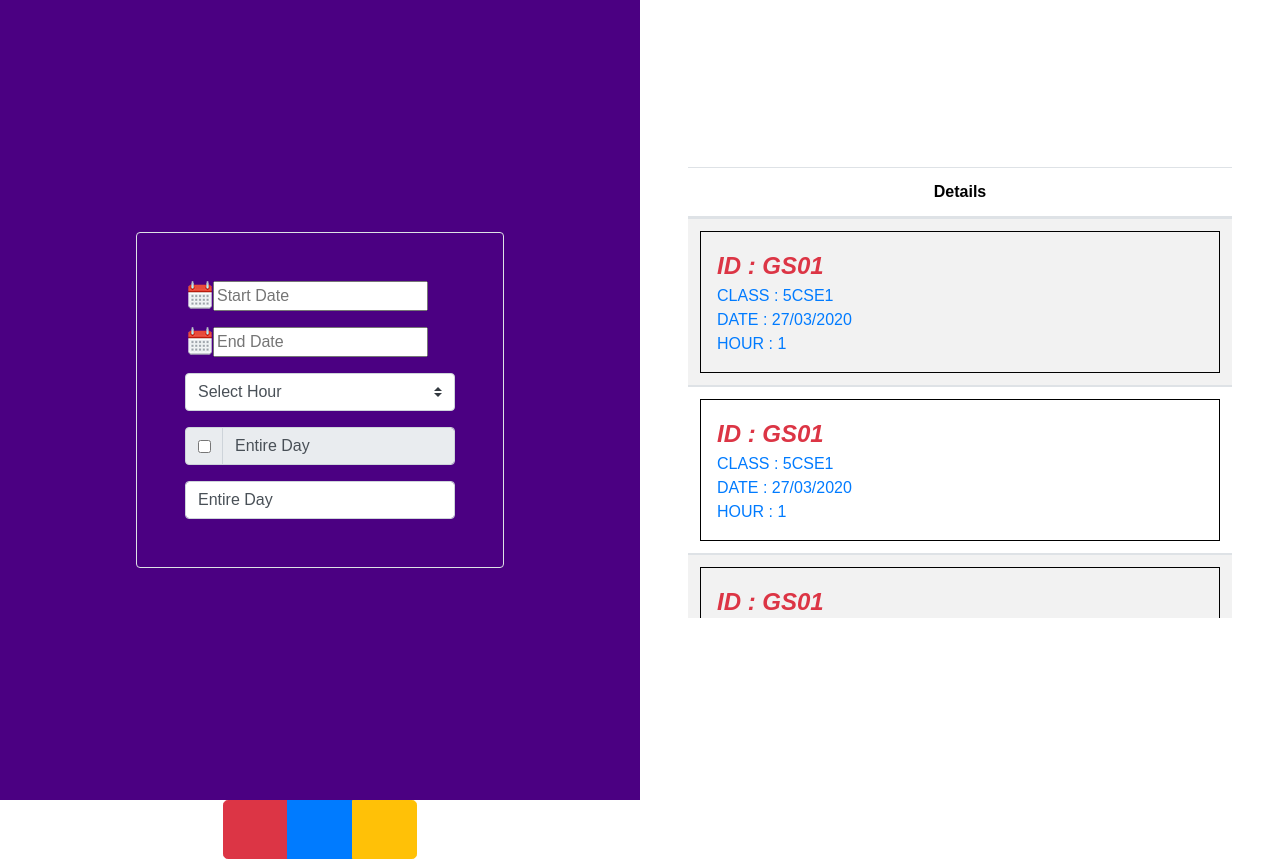
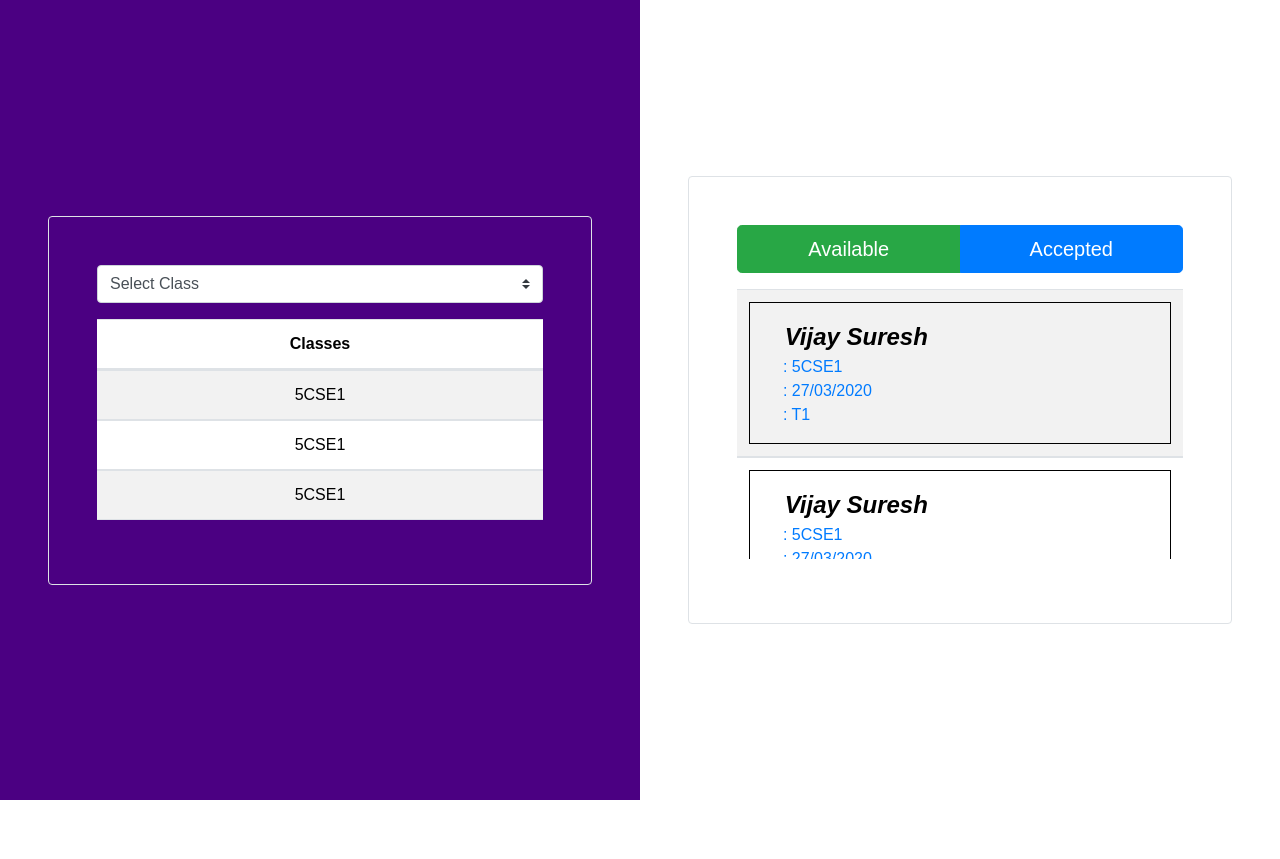
Before and after one commit to akashsuresh13/UP2, a React (Create React App) app in the folder frontend/: page /subs_raise in a window 1280 px wide. After the commit the page ends 800 px from the top, so only its background shows below. Built offline with nearby package versions, Linux system fonts and the light colour scheme; a web font is replaced by a local one.

Commit message:
Dummy commit

```diff
--- a/frontend/src/App.js
+++ b/frontend/src/App.js
@@ -19,8 +19,8 @@ export default class App extends Component {
           <div>
             <Route exact path="/profile" component={Profile} />
             <Route exact path="/events" component={Events1} />
+            <Route exact path="/subs_offer" component={Subs_Offer} />
             <Route exact path="/subs_raise" component={Subs_Raise} />
-            <Route exact path="/subs_offer" component={Subs_Offer} />
           </div>
         </div>
       </Router>
--- a/frontend/src/components/Profile.js
+++ b/frontend/src/components/Profile.js
@@ -45,11 +45,11 @@ export default class Profile extends Component{
                     </div>                         */}
                     <div class="text-white d-md-flex align-items-center h-100 p-5 text-center justify-content-center">
                         <div className="mainIcon">
-                            <center><Link to="/subs_offer" className="nav-link"><div className = "myiconstop">
+                            <center><Link to="/subs_raise" className="nav-link"><div className = "myiconstop">
                                 REQUEST
                                 </div></Link></center>
                             <img src={substitute_icon} class="img-fluid" alt="Responsive image"></img>
-                            <center><Link to="/subs_raise" className="nav-link"><div className = "myiconsdown">
+                            <center><Link to="/subs_offer" className="nav-link"><div className = "myiconsdown">
                                 OFFER
                                 </div></Link></center>
                         </div>
--- a/frontend/src/components/Subs_Offer.js
+++ b/frontend/src/components/Subs_Offer.js
@@ -8,21 +8,54 @@ import edit_icon from '../images/icons/edit.png'
 import '../../src/App.css'
 import 'bootstrap/dist/css/bootstrap.min.css';
 import 'bootstrap/dist/js/bootstrap.bundle.min';
+import '../font-awesome-4.7.0/css/font-awesome.css'
+import axios from 'axios'
 
-export default class Subs_Raise extends Component {
+export default class Subs_Offer extends Component {
 
   constructor(props){
     super(props)
     this.state = {
       eventName: null,
       startDate: null,
-      endDate: null
+      endDate: null,
+      apiData: []
     }
     this.onChange = this.onChange.bind(this)
   }
 
+
+  fetchdatas=()=>{
+    const url = "http://192.168.0.108:5000/offer/fetch"
+
+    axios.get(url)
+    .then(res=>{
+      if(res.data.success){
+        const data = res.data.data
+        console.log(data)
+        this.setState({apiData:data})
+      }
+      else{
+        alert("Error web service")
+      }
+    })
+    .catch(error=>{
+      alert("Error service"+error)
+    })
+  }
+
+
   onChange(e){
       this.setState({[e.target.name]: e.target.value})
+  }
+
+  just4test(soid){
+    console.log(soid)
+    alert("im deleted")
+  }
+
+  componentDidMount(){
+    this.fetchdatas()
   }
 
   render() {
@@ -34,124 +67,90 @@ export default class Subs_Raise extends Component {
                 <div class="border rounded p-5">
 
                   <div class="form-group">
-                  <select class="custom-select">
-                    <option selected>Select Class</option>
-                    <option value="1">One</option>
-                    <option value="2">Two</option>
-                    <option value="3">Three</option>
+                    <div class="input-group">
+                      <div class="input-group-prepend">
+                        <img src={calendar_icon} class="img-fluid" alt="canlendar icon"></img>
+                      </div>
+                      <DatePicker
+                        placeholderText="Start Date"
+                        dateFormat="d-MM-yyyy"
+                        value={this.state.startDate}
+                        selected={this.state.startDate}
+                        name="startDate"
+                        onChange={(date) => {this.setState({startDate:date})}}
+                      />
+                    </div>
+                  </div>
+
+                  <div class="form-group"><div class="input-group">
+                    <div class="input-group-prepend">
+                      <img src={calendar_icon} class="img-fluid" alt="canlendar icon"></img>
+                    </div>
+                    <DatePicker
+                      placeholderText="End Date"
+                      dateFormat="d-MM-yyyy"
+                      name="endDate"
+                      value={this.state.endDate}
+                      selected={this.state.endDate}
+                      onChange={(date) => {this.setState({endDate:date})}}
+                    />
+                  </div>
+                </div>
+
+                  <div class="form-group">
+                    <select id="hr_no" class="custom-select">
+                      <option value="default">Select Hour</option>
+                      <option value="1">L1</option>
+                      <option value="2">T3</option>
+                      <option value="3">T5</option>
+                      <option value="4">T2</option>
                     </select>
                   </div>
 
-                <div className="form-group">
-                  <table class="table table-striped header-fixed" bgcolor="white">
-                    <thead>
-                      <tr>
-                        <th>Classes</th>
-                      </tr>
-                    </thead>
-                    <tbody className="small-table">
-                      <tr><td>5CSE1</td></tr>
-                      <tr><td>5CSE1</td></tr>
-                      <tr><td>5CSE1</td></tr>
-                      <tr><td>5CSE1</td></tr>
-                      <tr><td>5CSE1</td></tr>
-                      <tr><td>5CSE1</td></tr>
-                    </tbody>
-                  </table>
+                  <div class="form-group">
+                    <div class="input-group">
+                      <div class="input-group-prepend">
+                        <div class="input-group-text">
+                          <input type="checkbox" aria-label="Checkbox for following text input" />
+                        </div>
+                      </div>
+                      <input type="text" class="form-control" value="Entire Day" readOnly/>
+                    </div>
                   </div>
 
 
-                {/* <div className="form-group">
+                  <div className="form-group">
                     <div class="btn-group btn-group-lg" role="group" aria-label="Basic example">
                       <button type="button" style={{width:"33.33%"}} class="btn btn-danger"><i class="fa fa-plus fa-2x" aria-hidden="true"></i></button>
                       <button type="button" style={{width:"33.33%"}} class="btn btn-primary"><i class="fa fa-minus-circle fa-2x" aria-hidden="true"></i></button>
                       <button type="button" style={{width:"33.33%"}} class="btn btn-warning"><i class="fa fa-refresh fa-2x" aria-hidden="true"></i></button>
                     </div>
-                </div> */}
+                  </div>
+                </div></div></div>
+
+          <div class="col-md-6 p-0 bg-white h-md-100 loginarea">
+            <div class="d-md-flex align-items-center h-md-100 p-5 justify-content-center" >
+              <table class="table table-striped header-fixed">
+                <thead>
+                  <tr>
+                    <th>Details</th>
+                  </tr>
+                </thead>
+                <tbody className="big-table forcetext-leftalign">
+                  {this.state.apiData.map((item, key)=>(
+                    <tr>
+                      <td>
+                    <a onClick={this.just4test.bind(item.soid)}><span className="item_id text-danger">ID : {item.soid}</span><br/>
+                        <span className="text-primary">CLASS : {item.cid}</span><br/>
+                        <span className="text-primary">DATE : {item.date.split("-").reverse().join("-")}</span><br/>
+                        <span className="text-primary">HOUR : {item.hrid}</span></a>
+                      </td>
+                    </tr>
+                  ))}
+                </tbody>
+              </table>
             </div>
           </div>
-          </div>
-
-          <div class="col-md-6 p-0 bg-white h-md-100 loginarea">
-            <div class="d-md-flex align-items-center h-md-100 p-5 justify-content-center">
-            <div class="border rounded p-5"><div className="form-group">
-              <div style={{width:"100%"}} class="btn-group btn-group-lg" role="group" aria-label="Basic example">
-                <button type="button" style={{width:"100%"}} class="btn btn-success">Available</button>
-                <button type="button" style={{width:"100%"}} class="btn btn-primary">Accepted</button>
-              </div>
-            </div>
-            <div className="form-group"><table class="table table-striped header-fixed">
-                {/* <thead>
-                  <tr>
-                    <th>Available</th>
-                  </tr>
-                </thead> */}
-                <tbody style={{height:"270px"}} className="big-table forcetext-leftalign">
-                  <tr>
-                    <td>
-                      <a onClick={this.just4test}>
-                        <span className="item_user"><i class="fa fa-user" aria-hidden="true"/>Vijay Suresh</span><br/>
-                        <span className="text-primary"><i class="fa fa-square" aria-hidden="true"/> : 5CSE1</span><br/>
-                        <span className="text-primary"><i class="fa fa-calendar" aria-hidden="true"/> : 27/03/2020</span><br/>
-                        <span className="text-primary"><i class="fa fa-clock-o" aria-hidden="true"/> : T1</span>
-                      </a>
-                    </td>
-                  </tr>
-                  <tr>
-                    <td>
-                      <a onClick={this.just4test}>
-                        <span className="item_user"><i class="fa fa-user" aria-hidden="true"/>Vijay Suresh</span><br/>
-                        <span className="text-primary"><i class="fa fa-square" aria-hidden="true"/> : 5CSE1</span><br/>
-                        <span className="text-primary"><i class="fa fa-calendar" aria-hidden="true"/> : 27/03/2020</span><br/>
-                        <span className="text-primary"><i class="fa fa-clock-o" aria-hidden="true"/> : T1</span>
-                      </a>
-                    </td>
-                  </tr>
-                  <tr>
-                    <td>
-                      <a onClick={this.just4test}>
-                        <span className="item_user"><i class="fa fa-user" aria-hidden="true"/>Vijay Suresh</span><br/>
-                        <span className="text-primary"><i class="fa fa-square" aria-hidden="true"/> : 5CSE1</span><br/>
-                        <span className="text-primary"><i class="fa fa-calendar" aria-hidden="true"/> : 27/03/2020</span><br/>
-                        <span className="text-primary"><i class="fa fa-clock-o" aria-hidden="true"/> : T1</span>
-                      </a>
-                    </td>
-                  </tr>
-                  <tr>
-                    <td>
-                      <a onClick={this.just4test}>
-                        <span className="item_user"><i class="fa fa-user" aria-hidden="true"/>Vijay Suresh</span><br/>
-                        <span className="text-primary"><i class="fa fa-square" aria-hidden="true"/> : 5CSE1</span><br/>
-                        <span className="text-primary"><i class="fa fa-calendar" aria-hidden="true"/> : 27/03/2020</span><br/>
-                        <span className="text-primary"><i class="fa fa-clock-o" aria-hidden="true"/> : T1</span>
-                      </a>
-                    </td>
-                  </tr>
-                  <tr>
-                    <td>
-                      <a onClick={this.just4test}>
-                        <span className="item_user"><i class="fa fa-user" aria-hidden="true"/>Vijay Suresh</span><br/>
-                        <span className="text-primary"><i class="fa fa-square" aria-hidden="true"/> : 5CSE1</span><br/>
-                        <span className="text-primary"><i class="fa fa-calendar" aria-hidden="true"/> : 27/03/2020</span><br/>
-                        <span className="text-primary"><i class="fa fa-clock-o" aria-hidden="true"/> : T1</span>
-                      </a>
-                    </td>
-                  </tr>
-                  <tr>
-                    <td>
-                      <a onClick={this.just4test}>
-                        <span className="item_user"><i class="fa fa-user" aria-hidden="true"/>Vijay Suresh</span><br/>
-                        <span className="text-primary"><i class="fa fa-square" aria-hidden="true"/> : 5CSE1</span><br/>
-                        <span className="text-primary"><i class="fa fa-calendar" aria-hidden="true"/> : 27/03/2020</span><br/>
-                        <span className="text-primary"><i class="fa fa-clock-o" aria-hidden="true"/> : T1</span>
-                      </a>
-                    </td>
-                  </tr>
-                </tbody>
-              </table></div></div>
-            </div>
-          </div>
-
         </div>
       </div>
     );
--- a/frontend/src/components/Subs_Raise.js
+++ b/frontend/src/components/Subs_Raise.js
@@ -8,7 +8,6 @@ import edit_icon from '../images/icons/edit.png'
 import '../../src/App.css'
 import 'bootstrap/dist/css/bootstrap.min.css';
 import 'bootstrap/dist/js/bootstrap.bundle.min';
-import '../font-awesome-4.7.0/css/font-awesome.css'
 
 export default class Subs_Raise extends Component {
 
@@ -22,13 +21,8 @@ export default class Subs_Raise extends Component {
     this.onChange = this.onChange.bind(this)
   }
 
-
   onChange(e){
       this.setState({[e.target.name]: e.target.value})
-  }
-
-  just4test(){
-    alert("im deleted")
   }
 
   render() {
@@ -40,112 +34,124 @@ export default class Subs_Raise extends Component {
               <div class="border rounded p-5">
 
                 <div class="form-group">
-                    <div class="input-group">
-                      <div class="input-group-prepend">
-                        <img src={calendar_icon} class="img-fluid" alt="canlendar icon"></img>
-                      </div>
-                      <DatePicker
-                        placeholderText="Start Date"
-                        dateFormat="d-MM-yyyy"
-                        value={this.state.startDate}
-                        selected={this.state.startDate}
-                        name="startDate"
-                        onChange={(date) => {this.setState({startDate:date})}}
-                      />
-                    </div>
-                  </div>
-
-                  <div class="form-group"><div class="input-group">
-                    <div class="input-group-prepend">
-                      <img src={calendar_icon} class="img-fluid" alt="canlendar icon"></img>
-                    </div>
-                    <DatePicker
-                      placeholderText="End Date"
-                      dateFormat="d-MM-yyyy"
-                      name="endDate"
-                      value={this.state.endDate}
-                      selected={this.state.endDate}
-                      onChange={(date) => {this.setState({endDate:date})}}
-                    />
-                  </div>
-                </div>
-
-                  <div class="form-group">
-                    <select id="hr_no" class="custom-select">
-                      <option value="default">Select Hour</option>
-                      <option value="1">L1</option>
-                      <option value="2">T3</option>
-                      <option value="3">T5</option>
-                      <option value="4">T2</option>
+                  <select class="custom-select">
+                    <option selected>Select Class</option>
+                    <option value="1">One</option>
+                    <option value="2">Two</option>
+                    <option value="3">Three</option>
                   </select>
                 </div>
 
-                  <div class="form-group">
-                    <div class="input-group">
-                      <div class="input-group-prepend">
-                        <div class="input-group-text">
-                          <input type="checkbox" aria-label="Checkbox for following text input" />
+                <div className="form-group">
+                  <table class="table table-striped header-fixed" bgcolor="white">
+                    <thead>
+                      <tr>
+                        <th>Classes</th>
+                      </tr>
+                    </thead>
+                    <tbody className="small-table">
+                      <tr><td>5CSE1</td></tr>
+                      <tr><td>5CSE1</td></tr>
+                      <tr><td>5CSE1</td></tr>
+                      <tr><td>5CSE1</td></tr>
+                      <tr><td>5CSE1</td></tr>
+                      <tr><td>5CSE1</td></tr>
+                    </tbody>
+                  </table>
                 </div>
-                      </div>
-                      <input type="text" class="form-control" value="Entire Day" readOnly/>
-                    </div>
-                  </div>
-                  <input type="text" class="form-control" value="Entire Day"/>
-                </div></div>
-                  <div className="form-group">
+
+
+                {/* <div className="form-group">
                   <div class="btn-group btn-group-lg" role="group" aria-label="Basic example">
                     <button type="button" style={{width:"33.33%"}} class="btn btn-danger"><i class="fa fa-plus fa-2x" aria-hidden="true"></i></button>
                     <button type="button" style={{width:"33.33%"}} class="btn btn-primary"><i class="fa fa-minus-circle fa-2x" aria-hidden="true"></i></button>
                     <button type="button" style={{width:"33.33%"}} class="btn btn-warning"><i class="fa fa-refresh fa-2x" aria-hidden="true"></i></button>
                   </div>
+                </div> */}
+              </div>
             </div>
           </div>
 
           <div class="col-md-6 p-0 bg-white h-md-100 loginarea">
-            <div class="d-md-flex align-items-center h-md-100 p-5 justify-content-center" >
-              <table class="table table-striped header-fixed">
-                <thead>
+            <div class="d-md-flex align-items-center h-md-100 p-5 justify-content-center">
+            <div class="border rounded p-5"><div className="form-group">
+              <div style={{width:"100%"}} class="btn-group btn-group-lg" role="group" aria-label="Basic example">
+                <button type="button" style={{width:"100%"}} class="btn btn-success">Available</button>
+                <button type="button" style={{width:"100%"}} class="btn btn-primary">Accepted</button>
+              </div>
+            </div>
+            <div className="form-group"><table class="table table-striped header-fixed">
+                {/* <thead>
                   <tr>
-                    <th>Details</th>
+                    <th>Available</th>
                   </tr>
-                </thead>
-                <tbody className="big-table forcetext-leftalign">
+                </thead> */}
+                <tbody style={{height:"270px"}} className="big-table forcetext-leftalign">
                   <tr>
                     <td>
-                      <a onClick={this.just4test}><span className="item_id text-danger">ID : GS01</span><br/>
-                      <span className="text-primary">CLASS : 5CSE1</span><br/>
-                      <span className="text-primary">DATE : 27/03/2020</span><br/>
-                      <span className="text-primary">HOUR : 1</span></a>
+                      <a onClick={this.just4test}>
+                        <span className="item_user"><i class="fa fa-user" aria-hidden="true"/>Vijay Suresh</span><br/>
+                        <span className="text-primary"><i class="fa fa-square" aria-hidden="true"/> : 5CSE1</span><br/>
+                        <span className="text-primary"><i class="fa fa-calendar" aria-hidden="true"/> : 27/03/2020</span><br/>
+                        <span className="text-primary"><i class="fa fa-clock-o" aria-hidden="true"/> : T1</span>
+                      </a>
                     </td>
                   </tr>
                   <tr>
                     <td>
-                      <a onClick={this.just4test}><span className="item_id text-danger">ID : GS01</span><br/>
-                      <span className="text-primary">CLASS : 5CSE1</span><br/>
-                      <span className="text-primary">DATE : 27/03/2020</span><br/>
-                      <span className="text-primary">HOUR : 1</span></a>
+                      <a onClick={this.just4test}>
+                        <span className="item_user"><i class="fa fa-user" aria-hidden="true"/>Vijay Suresh</span><br/>
+                        <span className="text-primary"><i class="fa fa-square" aria-hidden="true"/> : 5CSE1</span><br/>
+                        <span className="text-primary"><i class="fa fa-calendar" aria-hidden="true"/> : 27/03/2020</span><br/>
+                        <span className="text-primary"><i class="fa fa-clock-o" aria-hidden="true"/> : T1</span>
+                      </a>
                     </td>
                   </tr>
                   <tr>
                     <td>
-                      <a onClick={this.just4test}><span className="item_id text-danger">ID : GS01</span><br/>
-                      <span className="text-primary">CLASS : 5CSE1</span><br/>
-                      <span className="text-primary">DATE : 27/03/2020</span><br/>
-                      <span className="text-primary">HOUR : 1</span></a>
+                      <a onClick={this.just4test}>
+                        <span className="item_user"><i class="fa fa-user" aria-hidden="true"/>Vijay Suresh</span><br/>
+                        <span className="text-primary"><i class="fa fa-square" aria-hidden="true"/> : 5CSE1</span><br/>
+                        <span className="text-primary"><i class="fa fa-calendar" aria-hidden="true"/> : 27/03/2020</span><br/>
+                        <span className="text-primary"><i class="fa fa-clock-o" aria-hidden="true"/> : T1</span>
+                      </a>
                     </td>
                   </tr>
                   <tr>
                     <td>
-                      <a onClick={this.just4test}><span className="item_id text-danger">ID : GS01</span><br/>
-                      <span className="text-primary">CLASS : 5CSE1</span><br/>
-                      <span className="text-primary">DATE : 27/03/2020</span><br/>
-                      <span className="text-primary">HOUR : 1</span></a>
+                      <a onClick={this.just4test}>
+                        <span className="item_user"><i class="fa fa-user" aria-hidden="true"/>Vijay Suresh</span><br/>
+                        <span className="text-primary"><i class="fa fa-square" aria-hidden="true"/> : 5CSE1</span><br/>
+                        <span className="text-primary"><i class="fa fa-calendar" aria-hidden="true"/> : 27/03/2020</span><br/>
+                        <span className="text-primary"><i class="fa fa-clock-o" aria-hidden="true"/> : T1</span>
+                      </a>
+                    </td>
+                  </tr>
+                  <tr>
+                    <td>
+                      <a onClick={this.just4test}>
+                        <span className="item_user"><i class="fa fa-user" aria-hidden="true"/>Vijay Suresh</span><br/>
+                        <span className="text-primary"><i class="fa fa-square" aria-hidden="true"/> : 5CSE1</span><br/>
+                        <span className="text-primary"><i class="fa fa-calendar" aria-hidden="true"/> : 27/03/2020</span><br/>
+                        <span className="text-primary"><i class="fa fa-clock-o" aria-hidden="true"/> : T1</span>
+                      </a>
+                    </td>
+                  </tr>
+                  <tr>
+                    <td>
+                      <a onClick={this.just4test}>
+                        <span className="item_user"><i class="fa fa-user" aria-hidden="true"/>Vijay Suresh</span><br/>
+                        <span className="text-primary"><i class="fa fa-square" aria-hidden="true"/> : 5CSE1</span><br/>
+                        <span className="text-primary"><i class="fa fa-calendar" aria-hidden="true"/> : 27/03/2020</span><br/>
+                        <span className="text-primary"><i class="fa fa-clock-o" aria-hidden="true"/> : T1</span>
+                      </a>
                     </td>
                   </tr>
                 </tbody>
-              </table>
+              </table></div></div>
             </div>
           </div>
+
         </div>
       </div>
     );
```
Lines whose indentation alone changed are shown as unchanged.
